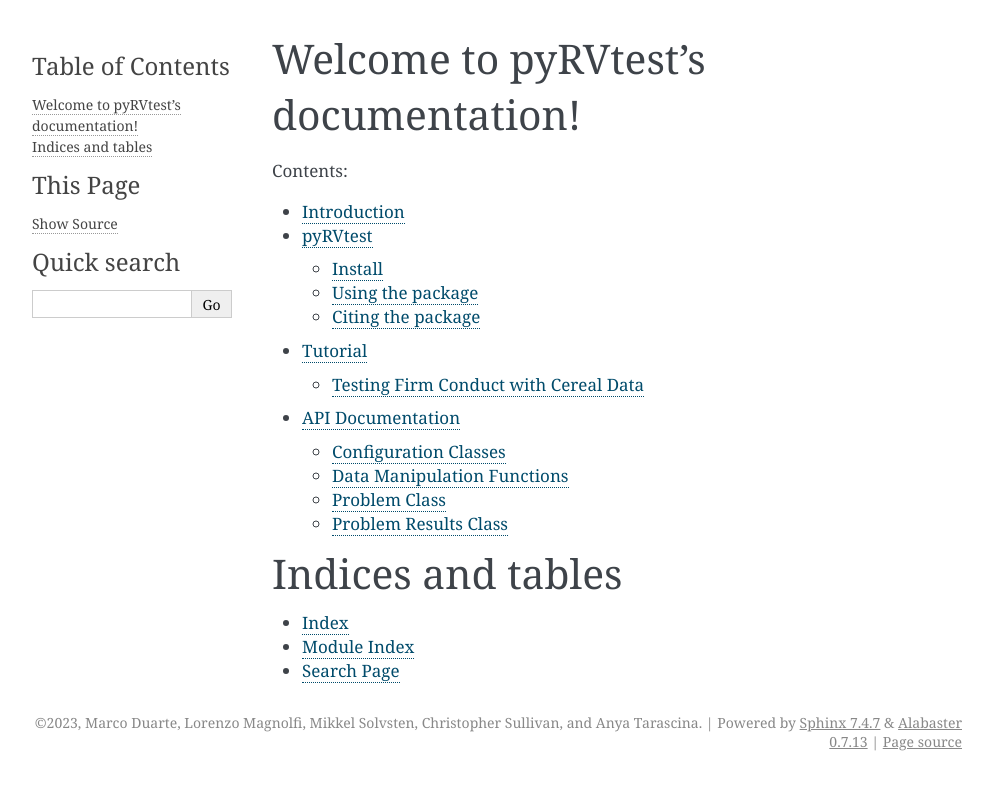
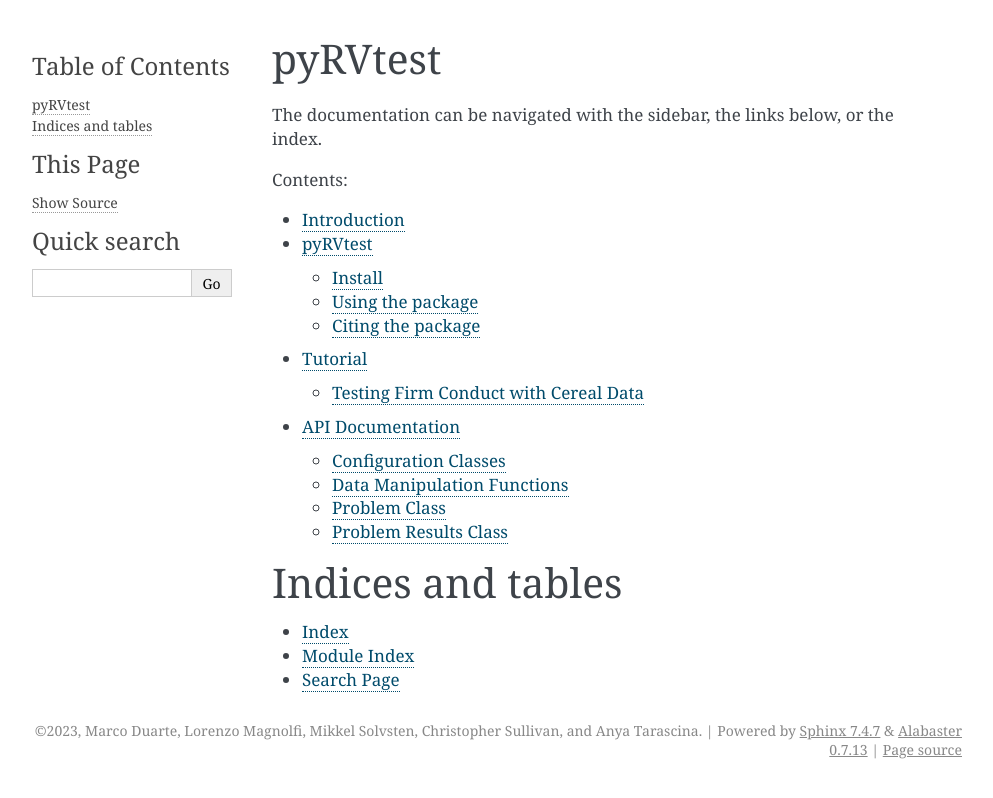
Before and after one commit to anyatarascina/pyRVtest, a Sphinx documentation site: the page built from docs/index.rst, in a window 1280 px wide. Shown: the top 798 px of the page, without its empty margins (148-1141 px from the left). Built offline with Sphinx 7.4.7, drawn with Linux system fonts in a browser that asks for light colours.

```diff
--- a/README.rst
+++ b/README.rst
@@ -42,13 +44,13 @@ To update to a newer version of the package use:
 
 
 Using the package
-________________
+_________________
 
 For a detailed tutorial about how to set up and run the testing procedure, see [link to tutorial notebook]
 
 
 Citing the package
-________________
+__________________
 
 When using the package, please include the following citation:
 
--- a/docs/index.rst
+++ b/docs/index.rst
@@ -1,10 +1,7 @@
-.. pyRVtest documentation master file, created by
-   sphinx-quickstart on Mon Jan  2 11:43:00 2023.
-   You can adapt this file completely to your liking, but it should at least
-   contain the root `toctree` directive.
+pyRVtest
+====================================
 
-Welcome to pyRVtest's documentation!
-====================================
+The documentation can be navigated with the sidebar, the links below, or the index.
 
 .. toctree::
    :maxdepth: 2
--- a/setup.py
+++ b/setup.py
@@ -24,7 +24,7 @@ setup(
     },
     license='MIT',
     description='Code to perform econometric test of firm conduct',
-    long_description=read('README.rst', 'r').strip(),
+    long_description=read('README.rst').split('description-start')[1].strip(),
     include_package_data=True,
     version='0.1.2'
 )
```
Also changed, not shown: other parts of README.rst (+2 -0 lines).
